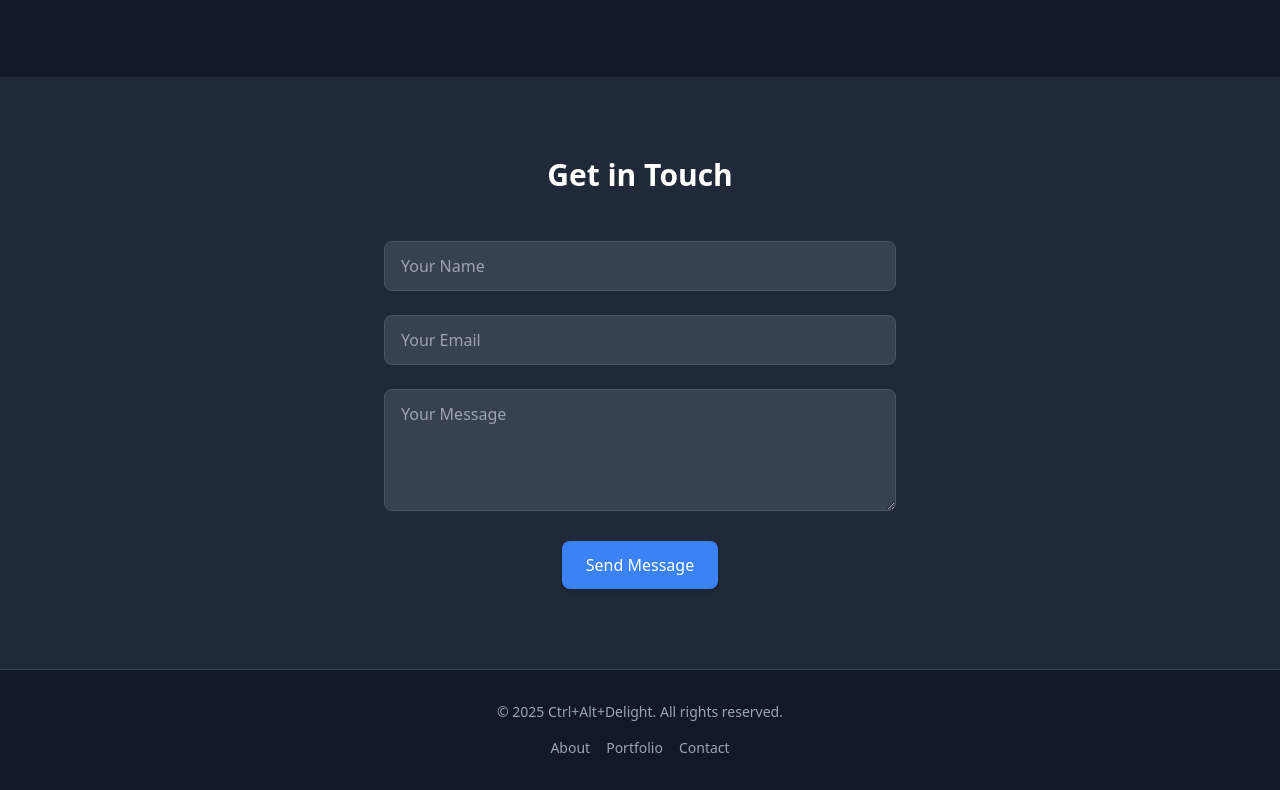
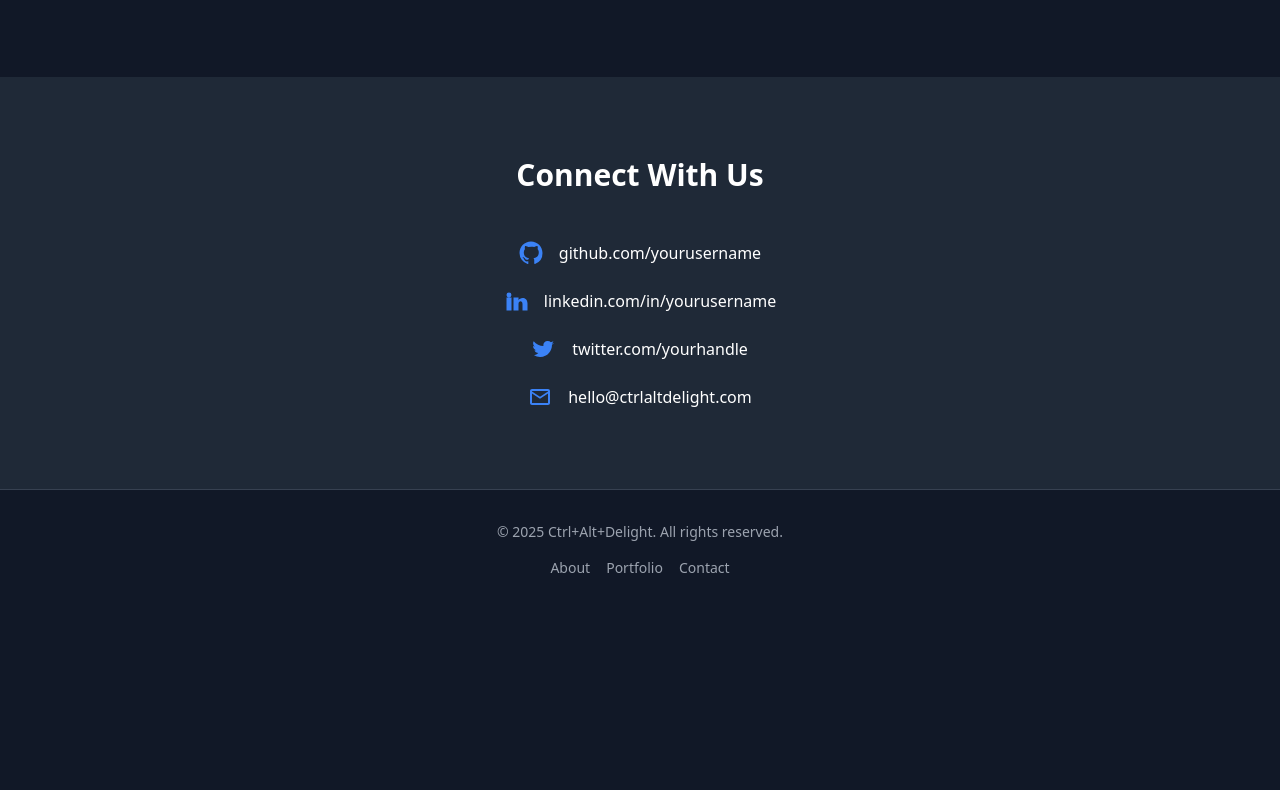
Before and after one commit to likoroza/likoroza.github.io, a plain HTML site: page index.html in a window 1280 px wide. Shown: the part 1868-2658 px from the top of the page. After the commit the page ends 2478 px from the top, so only its background shows below. Drawn offline with nearby package versions, Linux system fonts and the light colour scheme.

Commit message:
Fixed Contact section

```diff
--- a/index.html
+++ b/index.html
@@ -122,18 +122,42 @@
     </div>
   </section>
 
-  <!-- Contact -->
-  <section id="contact" class="py-20 px-4 sm:px-6 lg:px-8 bg-gray-800">
-    <div class="max-w-7xl mx-auto text-center">
-      <h2 class="text-3xl font-bold mb-12">Get in Touch</h2>
-      <form class="space-y-6 max-w-lg mx-auto">
-        <input type="text" placeholder="Your Name" class="w-full px-4 py-3 rounded-lg bg-gray-700 border border-gray-600 text-white placeholder-gray-400 focus:ring-2 focus:ring-blue-500 focus:border-transparent" />
-        <input type="email" placeholder="Your Email" class="w-full px-4 py-3 rounded-lg bg-gray-700 border border-gray-600 text-white placeholder-gray-400 focus:ring-2 focus:ring-blue-500 focus:border-transparent" />
-        <textarea placeholder="Your Message" rows="4" class="w-full px-4 py-3 rounded-lg bg-gray-700 border border-gray-600 text-white placeholder-gray-400 focus:ring-2 focus:ring-blue-500 focus:border-transparent"></textarea>
-        <button type="submit" class="bg-blue-500 text-white py-3 px-6 rounded-lg shadow-md hover:bg-blue-600 transition-colors">Send Message</button>
-      </form>
+<!-- Contact -->
+<!-- Contact -->
+<section id="contact" class="py-20 px-4 sm:px-6 lg:px-8 bg-gray-800 text-white">
+  <div class="max-w-3xl mx-auto text-center">
+    <h2 class="text-3xl font-bold mb-12">Connect With Us</h2>
+    <div class="space-y-6 text-left">
+      <div class="flex items-center justify-center space-x-4">
+        <svg class="w-6 h-6 text-blue-500" fill="currentColor" viewBox="0 0 24 24">
+          <path d="M12 .5C5.648.5.5 5.648.5 12a11.5 11.5 0 008.026 10.947c.587.107.8-.254.8-.566v-2.06c-3.26.708-3.95-1.571-3.95-1.571-.535-1.36-1.307-1.723-1.307-1.723-1.07-.731.082-.717.082-.717 1.183.083 1.806 1.214 1.806 1.214 1.052 1.802 2.761 1.282 3.436.981.107-.761.411-1.282.747-1.576-2.602-.293-5.335-1.301-5.335-5.788 0-1.278.457-2.323 1.211-3.141-.122-.295-.525-1.477.115-3.079 0 0 .984-.315 3.222 1.2a11.2 11.2 0 012.937-.395c.996.005 1.998.135 2.936.395 2.238-1.514 3.22-1.2 3.22-1.2.642 1.602.239 2.784.118 3.079.756.818 1.21 1.863 1.21 3.141 0 4.497-2.737 5.492-5.347 5.779.424.365.803 1.088.803 2.195v3.25c0 .315.211.678.81.563A11.502 11.502 0 0023.5 12C23.5 5.648 18.352.5 12 .5z"/>
+        </svg>
+        <a href="https://github.com/yourusername" target="_blank" class="text-base hover:underline hover:text-white transition">github.com/yourusername</a>
+      </div>
+
+      <div class="flex items-center justify-center space-x-4">
+        <svg class="w-6 h-6 text-blue-500" fill="currentColor" viewBox="0 0 24 24">
+          <path d="M4.98 3.5A2.49 2.49 0 002.5 6a2.49 2.49 0 002.48 2.5 2.49 2.49 0 002.48-2.5A2.49 2.49 0 004.98 3.5zM2.5 21.5h5v-13h-5v13zM9.5 8.5v13h5v-6.5c0-3.4 4-3.7 4 0v6.5h5v-7c0-6.9-7.5-6.6-9-3.2V8.5h-5z"/>
+        </svg>
+        <a href="https://linkedin.com/in/yourusername" target="_blank" class="text-base hover:underline hover:text-white transition">linkedin.com/in/yourusername</a>
+      </div>
+
+      <div class="flex items-center justify-center space-x-4">
+        <svg class="w-6 h-6 text-blue-500" fill="currentColor" viewBox="0 0 24 24">
+          <path d="M8.29 20c7.55 0 11.675-6.253 11.675-11.675 0-.177-.004-.353-.012-.53A8.348 8.348 0 0022 5.92a8.19 8.19 0 01-2.357.646 4.118 4.118 0 001.804-2.27 8.224 8.224 0 01-2.605.996A4.107 4.107 0 0015.448 4c-2.266 0-4.104 1.838-4.104 4.104 0 .322.036.637.106.938C7.728 8.89 4.1 7.13 1.67 4.149a4.07 4.07 0 00-.555 2.064c0 1.423.725 2.678 1.83 3.414a4.09 4.09 0 01-1.858-.513v.052c0 1.988 1.415 3.647 3.292 4.024a4.108 4.108 0 01-1.852.07c.522 1.631 2.037 2.817 3.832 2.851A8.233 8.233 0 012 18.29 11.615 11.615 0 008.29 20"/>
+        </svg>
+        <a href="https://twitter.com/yourhandle" target="_blank" class="text-base hover:underline hover:text-white transition">twitter.com/yourhandle</a>
+      </div>
+
+      <div class="flex items-center justify-center space-x-4">
+        <svg class="w-6 h-6 text-blue-500" fill="currentColor" viewBox="0 0 24 24">
+          <path d="M4 4h16c1.104 0 2 .897 2 2v12c0 1.103-.896 2-2 2H4c-1.104 0-2-.897-2-2V6c0-1.103.896-2 2-2zm0 2v.511l8 5.322 8-5.322V6H4zm0 2.489v9.511h16v-9.511l-8 5.323-8-5.323z"/>
+        </svg>
+        <a href="mailto:hello@ctrlaltdelight.com" class="text-base hover:underline hover:text-white transition">hello@ctrlaltdelight.com</a>
+      </div>
     </div>
-  </section>
+  </div>
+</section>
 
   <!-- Modal JS -->
   <script>
```
